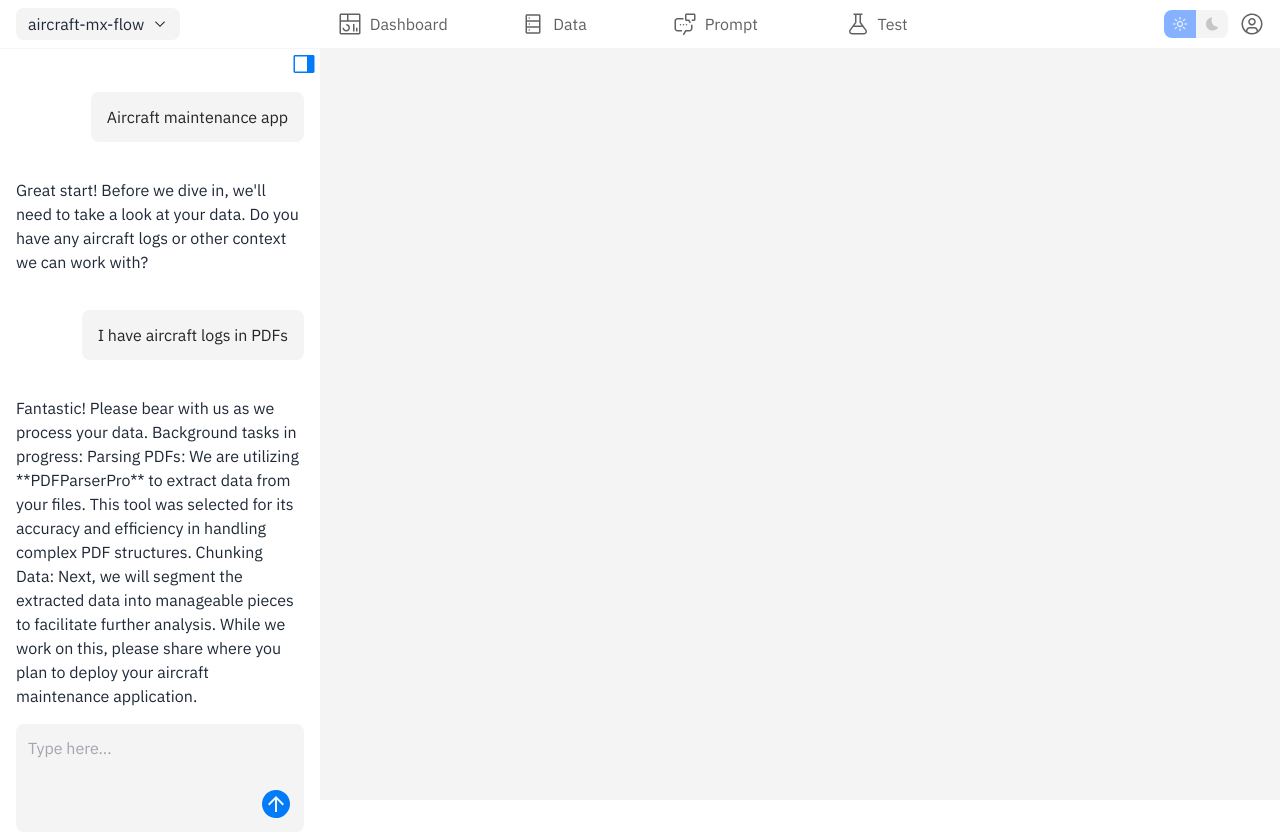
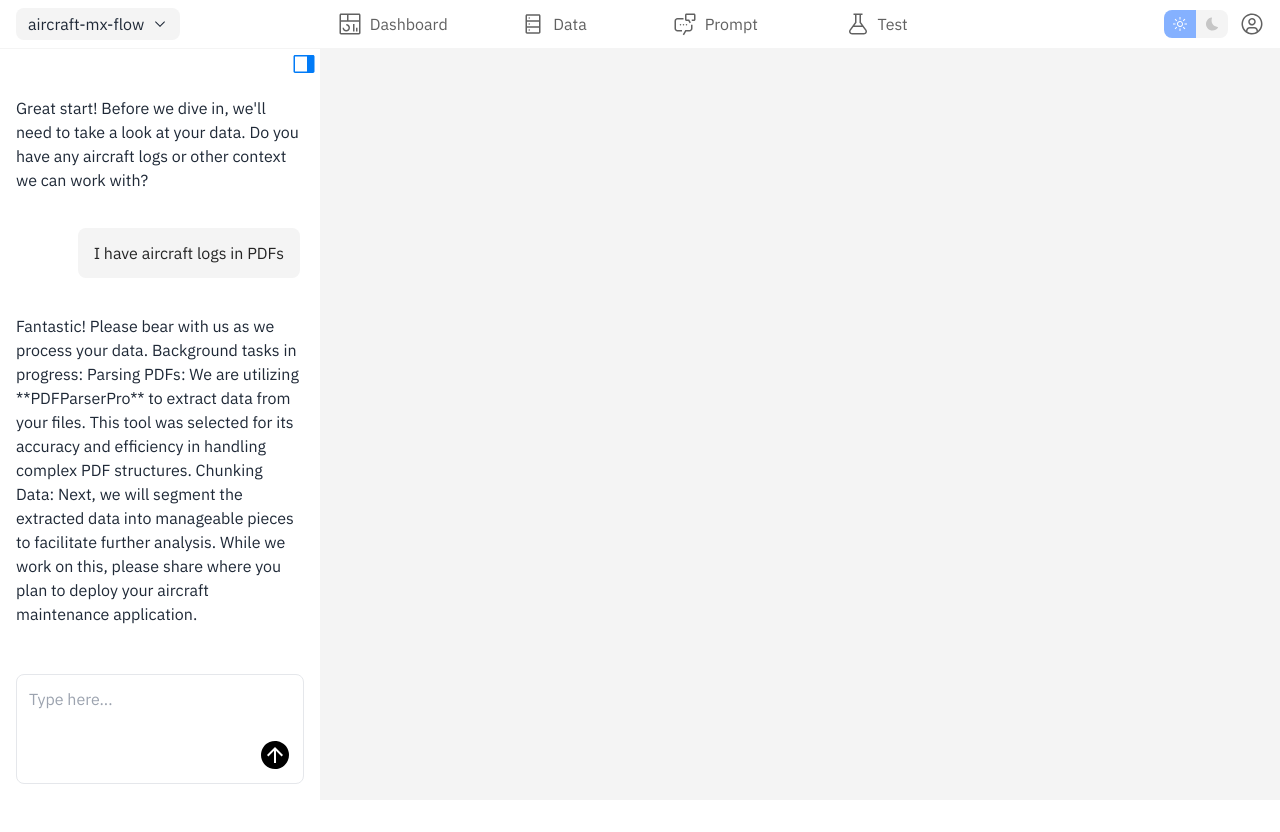
Before and after one commit to rgthelen/llamafarm, a React (Vite) app in the folder designer/: page /chat in a window 1280 px wide. After the commit the page ends 800 px from the top, so only its background shows below. Built offline with nearby package versions, Linux system fonts and the light colour scheme.

Commit message:
scroll and state fix (#81)
Co-authored-by: Rachel Radulovich <rradulovich2@gmail.com>

```diff
--- a/designer/src/components/Chatbox/Chatbox.tsx
+++ b/designer/src/components/Chatbox/Chatbox.tsx
@@ -1,4 +1,4 @@
-import { useState } from 'react'
+import { useEffect, useRef, useState } from 'react'
 import Message from './Message'
 import FontIcon from '../../common/FontIcon'
 
@@ -43,6 +43,17 @@ function Chatbox({ isPanelOpen, setIsPanelOpen }: ChatboxProps) {
   ])
 
   const [inputValue, setInputValue] = useState('')
+  const listRef = useRef<HTMLDivElement | null>(null)
+  const endRef = useRef<HTMLDivElement | null>(null)
+
+  useEffect(() => {
+    // Scroll to bottom on mount and whenever messages change
+    if (endRef.current) {
+      endRef.current.scrollIntoView({ behavior: 'smooth', block: 'end' })
+    } else if (listRef.current) {
+      listRef.current.scrollTop = listRef.current.scrollHeight
+    }
+  }, [messages])
 
   const handleSendClick = () => {
     const text = inputValue.trim()
@@ -62,11 +73,9 @@ function Chatbox({ isPanelOpen, setIsPanelOpen }: ChatboxProps) {
   }
 
   return (
-    <div className="w-full h-full flex flex-col transition-colors bg-[#FFFFFF] text-gray-900 dark:bg-blue-500 dark:text-white">
+    <div className="w-full h-full flex flex-col transition-colors bg-white text-foreground dark:bg-blue-500 dark:text-white">
       <div
-        className={`flex  ${
-          isPanelOpen ? 'justify-end mr-1 mt-1' : 'justify-center mt-3'
-        }`}
+        className={`flex ${isPanelOpen ? 'justify-end mr-1 mt-1' : 'justify-center mt-3'}`}
       >
         <FontIcon
           isButton
@@ -76,27 +85,29 @@ function Chatbox({ isPanelOpen, setIsPanelOpen }: ChatboxProps) {
         />
       </div>
       <div
-        className={`flex flex-col justify-between h-full p-4 ${
-          isPanelOpen ? 'flex' : 'hidden'
-        }`}
+        className={`flex flex-col h-full p-4 overflow-hidden ${isPanelOpen ? 'flex' : 'hidden'}`}
       >
-        <div className="flex flex-col gap-5">
+        <div
+          ref={listRef}
+          className="flex-1 overflow-y-auto flex flex-col gap-5 pr-1"
+        >
           {messages.map((message, index) => (
             <Message key={index} message={message} />
           ))}
+          <div ref={endRef} />
         </div>
-        <div className="flex flex-col gap-3 p-3 rounded-lg bg-[#F4F4F4] dark:bg-blue-700">
+        <div className="shrink-0 flex flex-col gap-3 p-3 rounded-lg bg-secondary mt-3 border border-input dark:border-white/20 focus-within:border-blue-500 dark:focus-within:border-teal-400 transition-colors">
           <textarea
             value={inputValue}
             onChange={e => setInputValue(e.target.value)}
             onKeyDown={handleKeyDown}
-            className="w-full h-10 resize-none bg-transparent border-none placeholder-opacity-60 focus:outline-none focus:ring-0 font-sans text-sm sm:text-base leading-relaxed overflow-hidden text-gray-900 placeholder-gray-500 dark:text-white dark:placeholder-white"
+            className="w-full h-10 resize-none bg-transparent border-none placeholder-opacity-60 focus:outline-none focus:ring-0 font-sans text-sm sm:text-base leading-relaxed overflow-hidden text-foreground placeholder-foreground/60 caret-blue-500 dark:caret-teal-400"
             placeholder="Type here..."
           />
           <FontIcon
             isButton
             type="arrow-filled"
-            className="w-8 h-8 self-end text-blue-200 dark:text-green-100"
+            className="w-8 h-8 self-end text-primary"
             handleOnClick={handleSendClick}
           />
         </div>
```
